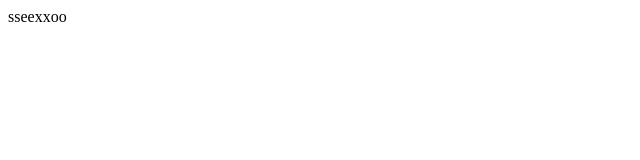
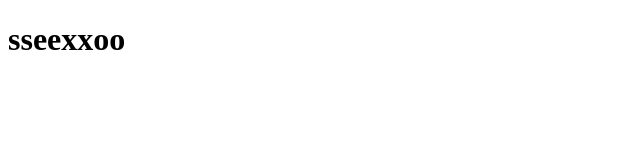
Before and after one commit to IagoRocha987/teste01, a plain HTML site: page index.html in a window 1280 px wide. Shown: the whole page, without its empty margins (0-640 px from the left). Drawn offline with Linux system fonts and the light colour scheme.

Commit message:
iaaaago ve esse djabo

```diff
--- a/index.html
+++ b/index.html
@@ -7,6 +7,6 @@
     <title>Document</title>
 </head>
 <body>
-    sseexxoo
+    <h1>sseexxoo</h1>
 </body>
 </html>
```
